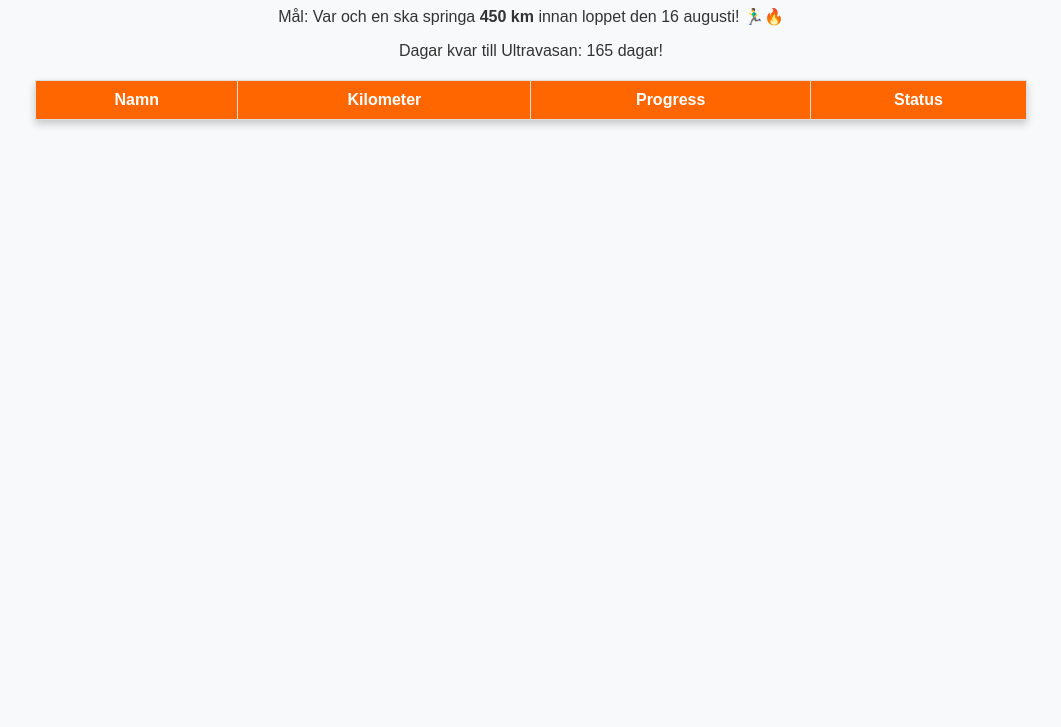
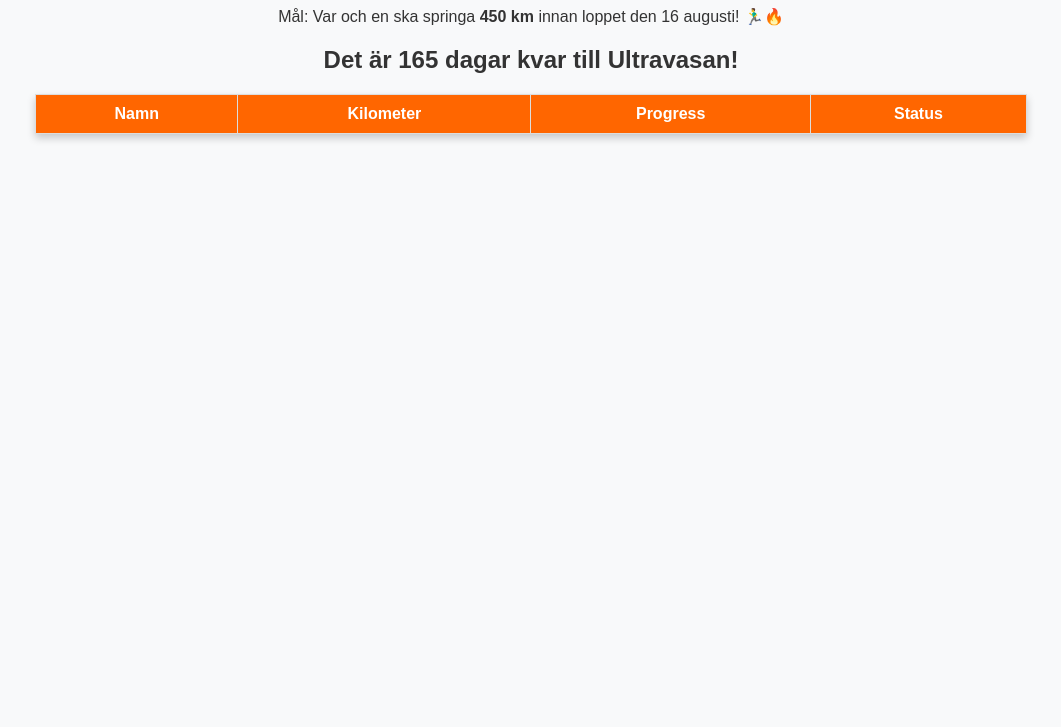
Before and after one commit to 0lka/ultravasan, a plain HTML site: page index.html in a window 1280 px wide. Shown: the part 73-800 px from the top of the page, without its empty margins (109-1170 px from the left). Drawn offline with Linux system fonts and the light colour scheme; no server answers.

Commit message:
Add files via upload

```diff
--- a/index.html
+++ b/index.html
@@ -10,9 +10,12 @@
     <h1>Ultravasan 45 - Träningstracker</h1>
     <p>Mål: Var och en ska springa <strong>450 km</strong> innan loppet den 16 augusti! 🏃‍♂️🔥</p>
 
-    <!-- Lägg till nedräkning här -->
-    <p id="countdown"></p> <!-- Nedräkning till 16 augusti -->
+    <!-- Nedräkning -->
+    <div id="countdown">
+        <h2>Det är <span id="days-left"></span> dagar kvar till Ultravasan!</h2>
+    </div>
 
+    <!-- Tabell med data -->
     <table>
         <thead>
             <tr>
--- a/script.js
+++ b/script.js
@@ -1,17 +1,3 @@
-// Funktion för att beräkna nedräkningen
-function updateCountdown() {
-    const targetDate = new Date('2025-08-16'); // Måldatum: 16 augusti 2025
-    const today = new Date();
-
-    // Beräkna skillnaden mellan idag och måldatumet
-    const timeDiff = targetDate - today;
-    const daysLeft = Math.ceil(timeDiff / (1000 * 3600 * 24)); // Omvandla till dagar
-
-    // Uppdatera nedräkningen på sidan
-    document.getElementById("countdown").textContent = `Dagar kvar till Ultravasan: ${daysLeft} dagar!`;
-}
-
-// Funktion för att hämta data från Google Sheets och fylla i tabellen
 async function fetchSheetData() {
     const sheetID = "1K8PnqG2LdiANzL-VXa6MxTa90dHj311Ch9bdyJiRYQA"; // Byt ut mot ditt Google Sheet ID
     const url = `https://opensheet.elk.sh/${sheetID}/1`; // Hämtar första fliken
@@ -71,6 +57,22 @@ async function fetchSheetData() {
     }
 }
 
-// Kör funktionerna när sidan laddas
+// Funktion för att beräkna nedräkningen
+function updateCountdown() {
+    const targetDate = new Date('2025-08-16'); // Måldatum: 16 augusti 2025
+    const today = new Date();
+
+    // Beräkna skillnaden mellan idag och måldatumet
+    const timeDiff = targetDate - today;
+    const daysLeft = Math.ceil(timeDiff / (1000 * 3600 * 24)); // Omvandla till dagar
+
+    // Uppdatera nedräkningen på sidan
+    document.getElementById("days-left").textContent = daysLeft;
+}
+
+// Kör funktionen för att uppdatera nedräkningen när sidan laddas
 updateCountdown();
+
+
+// Kör funktionen när sidan laddas
 fetchSheetData();
```
